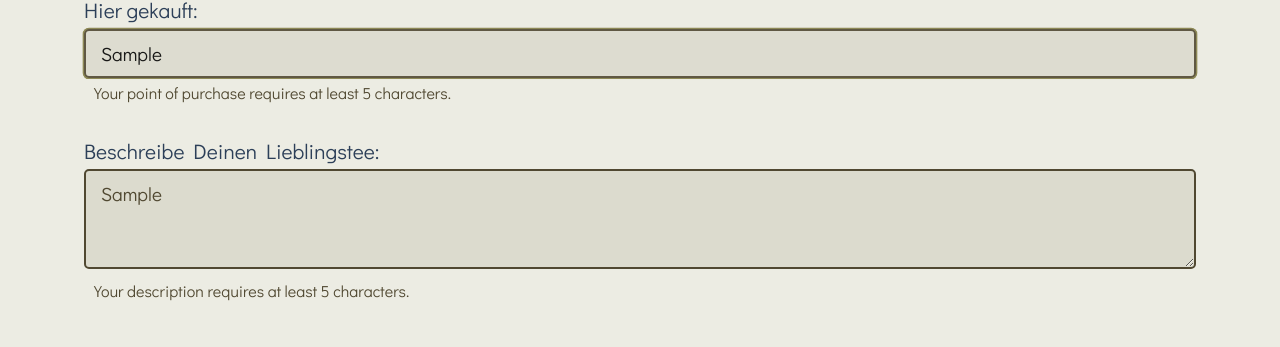
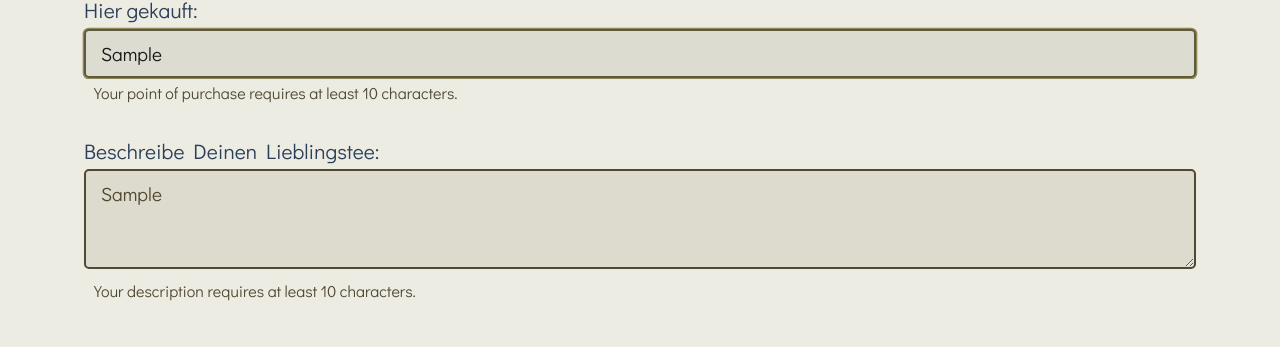
Before and after one commit to annettevogt/capstone-project, a React (Create React App) app: page / in a window 1280 px wide. Both pictures are taken after typing "Sample", "Sample", "Sample" into the empty fields and a click on the button "Add". Shown: the part 285-632 px from the top of the page. Built offline with nearby package versions, Linux system fonts and the light colour scheme.

Commit message:
Fix simple validation

```diff
--- a/src/components/InputForm.js
+++ b/src/components/InputForm.js
@@ -3,8 +3,8 @@ import { useForm } from 'react-hook-form'
 import styled from 'styled-components'
 
 // const projectSchema = yup.object().shape({
-//   name: yup.string().min(5).max(40).required(),
-//   pointPurchase: yup.string().min(10).max(40).required(),
+//   name: yup.string().min(5).max(30).required(),
+//   pointPurchase: yup.string().min(10).max(30).required(),
 //   description: yup.string().min(10).max(300).required(),
 // })
 
@@ -28,6 +28,7 @@ export default function InputForma() {
           ref={register({
             required: true,
             minLength: 5,
+            maxLength: 30,
           })}
         />
         {errors.name && errors.name.type === 'required' && (
@@ -36,6 +37,11 @@ export default function InputForma() {
         {errors.name && errors.name.type === 'minLength' && (
           <StyledParagraph>
             Your name requires at least 5 characters.
+          </StyledParagraph>
+        )}
+        {errors.name && errors.name.type === 'maxLength' && (
+          <StyledParagraph>
+            Your name allows maximal 30 characters.
           </StyledParagraph>
         )}
       </StyledLabel>
@@ -47,6 +53,7 @@ export default function InputForma() {
           ref={register({
             required: true,
             minLength: 10,
+            maxLength: 30,
           })}
         />
         {errors.pointPurchase && errors.pointPurchase.type === 'required' && (
@@ -54,7 +61,12 @@ export default function InputForma() {
         )}
         {errors.pointPurchase && errors.pointPurchase.type === 'minLength' && (
           <StyledParagraph>
-            Your point of purchase requires at least 5 characters.
+            Your point of purchase requires at least 10 characters.
+          </StyledParagraph>
+        )}
+        {errors.name && errors.name.type === 'maxLength' && (
+          <StyledParagraph>
+            Your name allows maximal 30 characters.
           </StyledParagraph>
         )}
       </StyledLabel>
@@ -65,7 +77,7 @@ export default function InputForma() {
           placeholder="Z.B. fruchtig-sahniges Bukett. Aromen von Aprikose und süßer Milch."
           ref={register({
             required: true,
-            minLength: 20,
+            minLength: 10,
             maxLength: 300,
           })}
         />
@@ -74,7 +86,7 @@ export default function InputForma() {
         )}
         {errors.description && errors.description.type === 'minLength' && (
           <StyledParagraph>
-            Your description requires at least 5 characters.
+            Your description requires at least 10 characters.
           </StyledParagraph>
         )}
         {errors.description && errors.description.type === 'maxLength' && (
```
